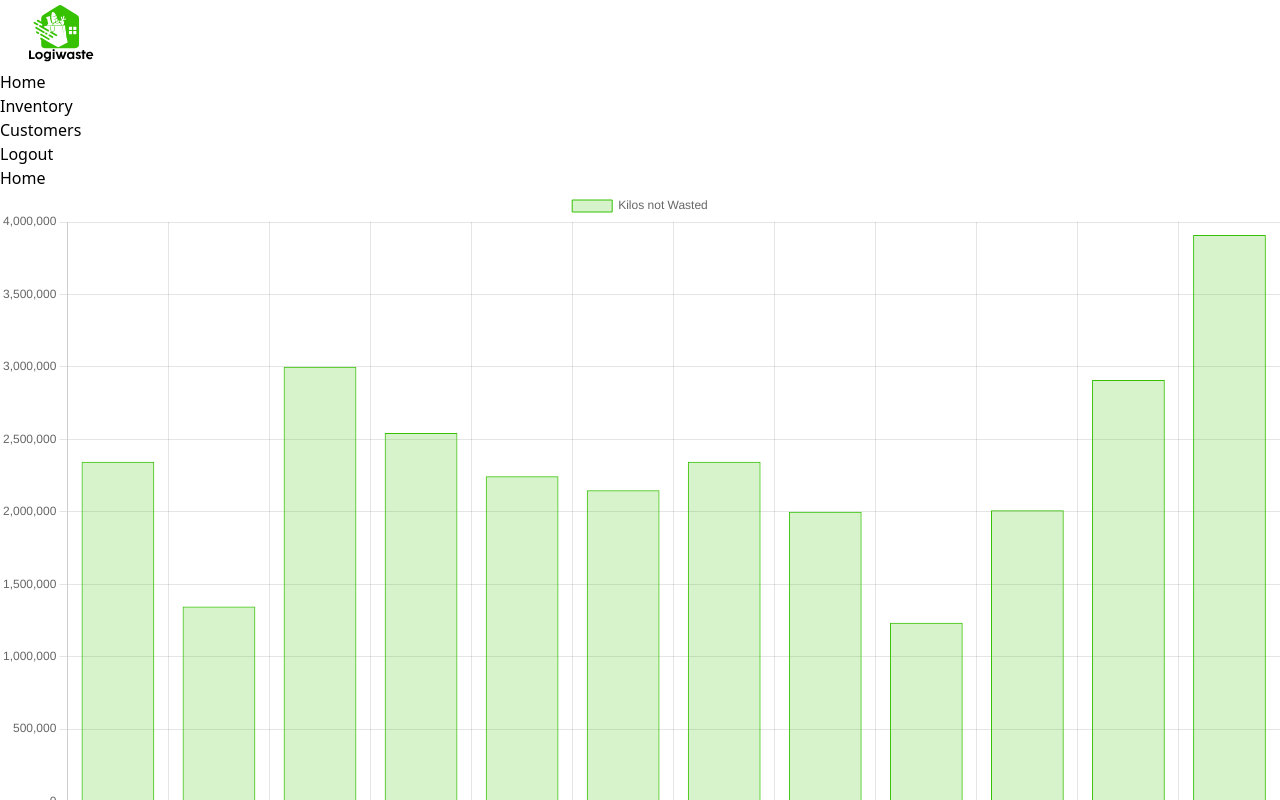
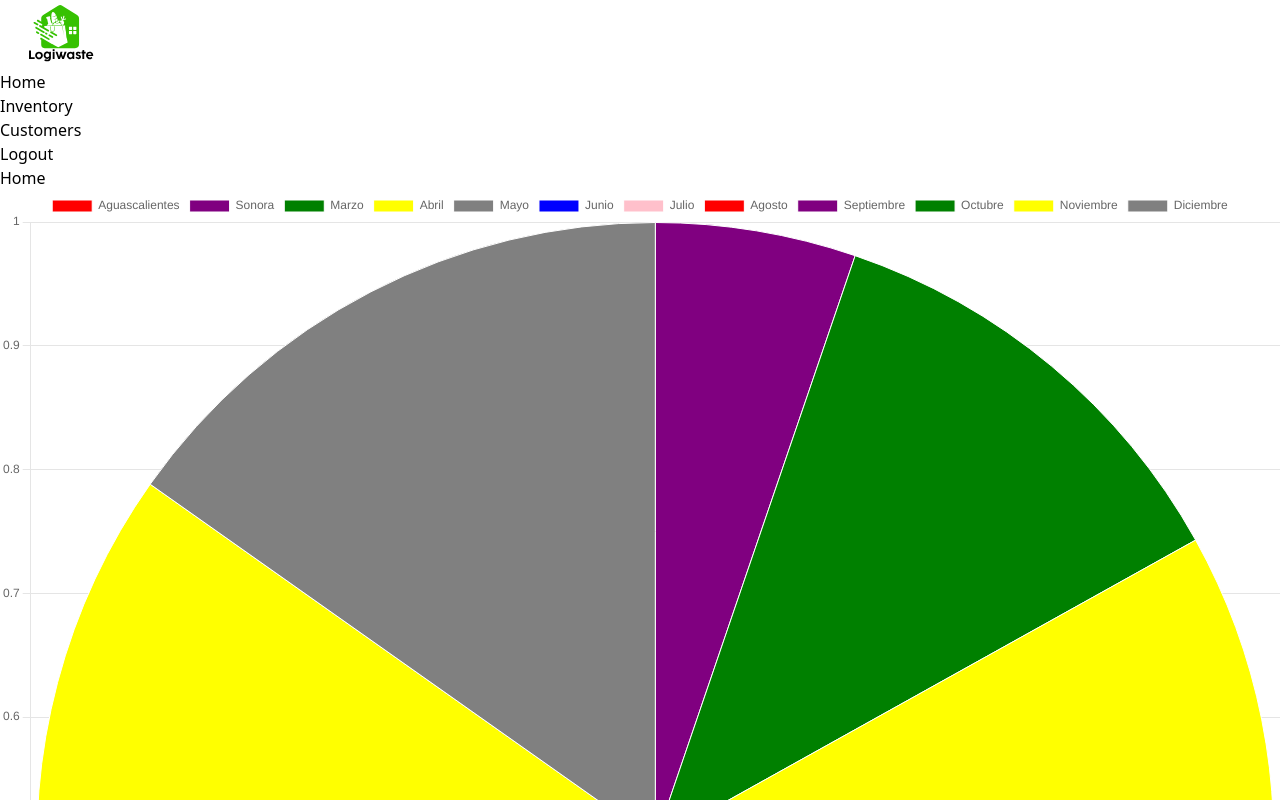
Before and after one commit to Efren0406/HackHive, a React (Vite) app in the folder client/: page /home in a window 1280 px wide. Shown: the top 800 px of the page. Built offline with nearby package versions, Linux system fonts and the light colour scheme.

Commit message:
Designing dashboard

```diff
--- a/client/src/components/Home.jsx
+++ b/client/src/components/Home.jsx
@@ -3,16 +3,28 @@ import Navigation from "./Navigation";
 import BarChart from "./chart";
 
 function Home() {
-  const data = {
+  const totalWaste = {
     labels: ["Enero", "Febrero", "Marzo", "Abril", "Mayo", "Junio", "Julio", "Agosto", "Septiembre", "Octubre", "Noviembre", "Diciembre"],
-    values: [2345687, 1345678, 3000984, 2543789, 2245878, 2148578, 2345678, 2000987, 1234878, 2010987, 2909812, 3909889],
+    values: [2345687, 1345678, 3000984, 2543789, 0, 0, 0, 0, 0, 0, 0, 0],
+  };
+
+  const kilogramsState = {
+    labels: ["Aguascalientes", "Sonora", "Marzo", "Abril", "Mayo", "Junio", "Julio", "Agosto", "Septiembre", "Octubre", "Noviembre", "Diciembre"],
+    values: [0, 1345678, 3000984, 2543789, 2245878, 2148578, 2345678, 2000987, 1234878, 2010987, 2909812, 3909889],
   };
 
   return (
-    <div>
+    <div className="flex flex-col">
       <Navigation />
-      <h1 className="text-4xl text-center mt-8">Home</h1>
-      <BarChart data={data} />
+      <p className="text-2xl font-bold text-center mt-8">Home</p>
+      <div className="flex space-x-6 px-5">
+        <div className="w-1/3">
+          <BarChart data={kilogramsState} type={'pie'} colors={["red", "purple", "green", "yellow", "gray", "blue", "pink"]} border={'white'}/>
+        </div>
+        <div className="w-2/3">
+          <BarChart data={totalWaste} type={'bar'} colors={"rgb(54,193,2, 0.2)"} border={'green'}/>
+        </div>
+      </div>
     </div>
   );
 }
--- a/client/src/components/chart.jsx
+++ b/client/src/components/chart.jsx
@@ -1,7 +1,7 @@
 import React, { useEffect, useRef } from 'react';
 import Chart from 'chart.js/auto';
 
-const BarChart = ({ data }) => {
+const BarChart = ({ data, type, colors, border }) => {
   const chartRef = useRef(null);
   let chartInstance = null;
 
@@ -13,18 +13,19 @@ const BarChart = ({ data }) => {
 
       const ctx = chartRef.current.getContext('2d');
       chartInstance = new Chart(ctx, {
-        type: 'bar',
+        type: type,
         data: {
           labels: data.labels,
           datasets: [{
             label: 'Kilos not Wasted',
             data: data.values,
-            backgroundColor: 'rgb(54,193,2, 0.2)',
-            borderColor: 'rgba(54,193,2, 1)',
+            backgroundColor: colors,
+            borderColor: border,
             borderWidth: 1
           }]
         },
         options: {
+          responsive: true,
           scales: {
             y: {
               beginAtZero: true
@@ -42,7 +43,7 @@ const BarChart = ({ data }) => {
   }, [data]);
 
   return (
-    <div>
+    <div className=''>
       <canvas ref={chartRef}></canvas>
     </div>
   );
```
